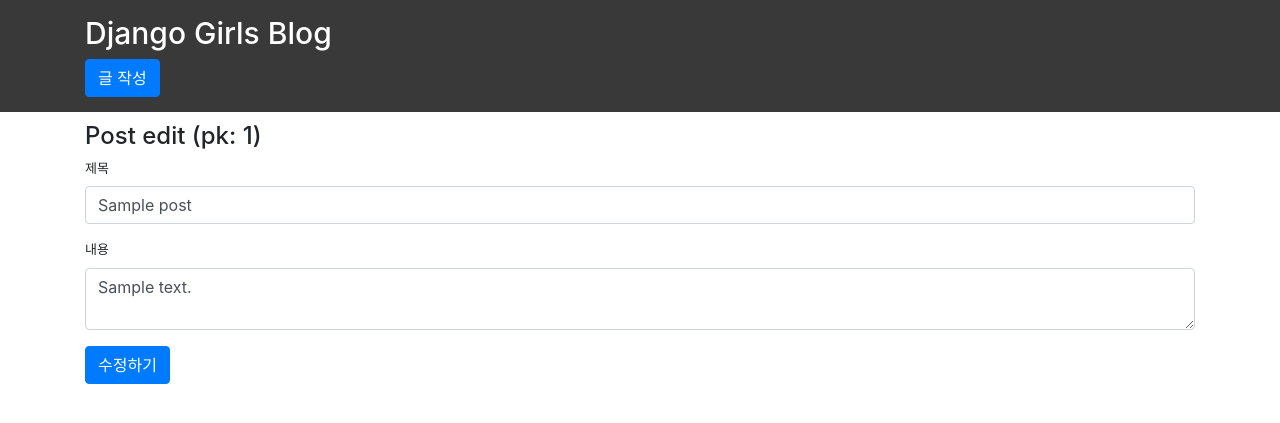
After one commit to Fastcampus-WPS-7th/Djangogirls-Tutorial, a Django app: page /1/edit/ in a window 1280 px wide. The commit adds this page. Shown: the top 423 px of the page. Run offline with Django 3.2, Linux system fonts and the light colour scheme; tables that the repository leaves empty hold one stand-in row (values such as "Sample post"); some libraries are stand-ins or nearby versions.

Commit message:
post_edit기능 구현

```diff
--- a/django/blog/urls.py
+++ b/django/blog/urls.py
@@ -12,6 +12,8 @@ urlpatterns = [
     path('<int:pk>/', views.post_detail, name='post-detail'),
     # /3/delete/
     path('<int:pk>/delete/', views.post_delete, name='post-delete'),
+    # /3/edit/
+    path('<int:pk>/edit/', views.post_edit, name='post-edit'),
     # /add/
     path('add/', views.post_add, name='post-add'),
 
--- a/django/blog/views.py
+++ b/django/blog/views.py
@@ -1,4 +1,3 @@
-from django.http import HttpResponse
 from django.shortcuts import render, redirect
 
 from .models import Post
@@ -45,6 +44,51 @@ def post_detail(request, pk):
         'blog/post_detail.html',
         context
     )
+
+
+def post_edit(request, pk):
+    """
+    1. pk에 해당하는 Post인스턴스를
+        context라는 dict에 'post'키에 할당
+        위에서 생성한 dict는 render의 context에 전달
+        사용하는 템플릿은 'blog/post_add.html'을 재사용
+            HTML새로 만들지 말고 있던 html을 그냥 할당
+    2. url은 /<pk>/edit/ <- 에 매칭되도록 urls.py작성
+    3. 이 위치로 올 수 있는 a요소를 post_detail.html에 작성 (form아님)
+
+    - request.method가 POST일 때는 request.POST에 있는 데이터를 이용해서
+      pk에 해당하는 Post인스턴스의 값을 수정, 이후 post-detail로 redirect
+        값을 수정하는 코드
+            post = Post.objects.get(pk=pk)
+            post.title = <새 문자열>
+            post.content = <새 문자열>
+            post.save()  <- DB에 업데이트 됨
+
+    - request.method가 GET일 때는 현재 아래에 있는 로직을 실행
+
+    :param request:
+    :param pk:
+    :return:
+    """
+    # 현재 URL (pk가 3일경우 /3/edit/)에 전달된 pk에 해당하는 Post인스턴스를 post변수에 할당
+    post = Post.objects.get(pk=pk)
+    # 만약 POST메서드 요청일 경우
+    if request.method == 'POST':
+        # post의 제목/내용을 전송받은 값으로 수정 후
+        title = request.POST['title']
+        content = request.POST['content']
+        post.title = title
+        post.content = content
+        # DB에 저장
+        post.save()
+        # 이후 상세화면으로 이동
+        return redirect('post-detail', pk=post.pk)
+    # GET메서드 요청일 경우
+    context = {
+        'post': post,
+    }
+    # 수정할 수 있는 페이지를 보여줌
+    return render(request, 'blog/post_edit.html', context)
 
 
 def post_add(request):
--- a/django/static/css/blog.css
+++ b/django/static/css/blog.css
@@ -6,6 +6,9 @@ h1 {
 }
 h2 {
     font-size: 24px;
+}
+form.inline {
+    display: inline-block;
 }
 .header {
     background-color: #393939;
--- /dev/null
+++ b/django/templates/blog/post_edit.html
@@ -0,0 +1,26 @@
+{% extends 'base.html' %}
+
+{% block title %}Post edit (pk: {{ post.pk }}){% endblock %}
+
+{% block content %}
+<form action="" method="POST">
+	{% csrf_token %}
+	<div class="form-group">
+		<label for="title">제목</label>
+		<input
+			id="title"
+			type="text"
+			name="title"
+			class="form-control"
+			value="{{ post.title }}">
+		<!--request.POST['title']-->
+	</div>
+
+	<div class="form-group">
+		<label for="content">내용</label>
+		<textarea name="content" id="content" class="form-control">{{ post.content }}</textarea>
+	</div>
+
+	<button type="submit" class="btn btn-primary">수정하기</button>
+</form>
+{% endblock %}
```
Also changed, not shown: django/templates/blog/post_detail.html (+10 -5 lines).
